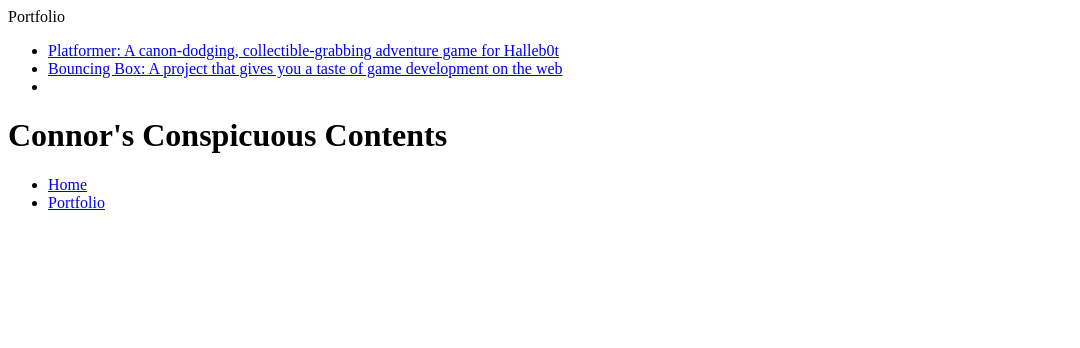
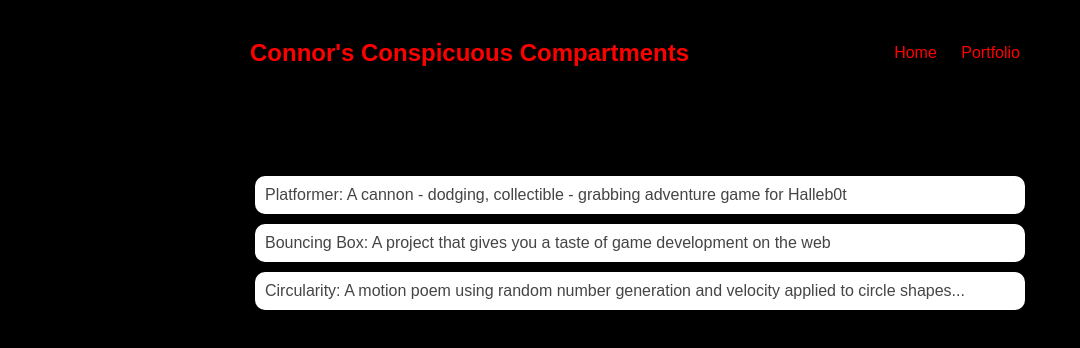
Before and after one commit to Connor-Egan/Connor-Egan.github.io, a plain HTML site: page portfolio.html in a window 1280 px wide. Shown: the whole page, without its empty margins (0-1080 px from the left). Drawn offline with Linux system fonts and the light colour scheme.

Commit message:
add portfolio.html file

```diff
--- a/portfolio.html
+++ b/portfolio.html
@@ -1,25 +1,14 @@
 <!DOCTYPE html>
 <html>
     <head>
-    <title> Connor's Conspicuous Contents</title>
+        <title>Connor's Conspicuous Compartments</title>
+        <link rel="stylesheet" href="style.css">
     </head>
 
     <body>
         <div id="all-contents">
             <nav>
-            <!--Nav stuff here...-->
-            </nav>
-            <main>
-                <div class="content">
-                    <hi>Portfolio</hi>
-                    <ul id="portfolio">
-                        <li><a href="projects/platformer/">Platformer: A canon-dodging, collectible-grabbing adventure game for Halleb0t</a></li>
-                        <li><a href="projects/bouncing-box/">Bouncing Box: A project that gives you a taste of game development on the web </a></li>
-                        <li><a href</li>
-                    </ul>
-                </div>
-            </main>
-            <h1> Connor's Conspicuous Contents</h1>
+                <h1>Connor's Conspicuous Compartments</h1>
                 <ul id="nav-ul">
                     <li class="nav-li">
                     <a class="nav-a" href="index.html">Home</a>
@@ -29,6 +18,17 @@
                     </li>
                 </ul>
             </nav>
+            <main>
+                <div class="content">
+                    <h1>Portfolio</h1>
+                    <ul id="portfolio">
+                        <li><a href="projects/platformer/">Platformer: A cannon - dodging, collectible - grabbing adventure game for Halleb0t</a></li>
+                        <li><a href="projects/bouncing-box/">Bouncing Box: A project that gives you a taste of game development on the web </a></li>
+                        <li><a href="projects/circularity/">Circularity: A motion poem using random number generation and velocity applied to circle shapes...</a></li>
+                    </ul>
+                </div>
+            </main>
+
         </div>
     </body>
 </html>
--- a/style.css
+++ b/style.css
@@ -1,6 +1,6 @@
 body {
     background: rgb(0, 0, 0);
-    color: rgb(0, 0, 0);
+    color: rgb(255, 0, 0);
     padding: 10px;
     font-family: arial;
 }
@@ -11,7 +11,7 @@ body {
 
 /* navigation menu */
 nav {
-    background: rgb(255, 0, 0);
+    background: rgb(0, 0, 0);
    margin: 0 auto;
     display: flex;
     padding: 10px;
@@ -21,7 +21,7 @@ nav {
 h1 {
     display: flex;
     align-items: center;
-    color: rgb(0, 0, 0);
+    color: rgb(255, 0, 0);
     flex: 1;
     margin: 0;
 }
@@ -34,12 +34,12 @@ h1 {
 }
 a {
     text-decoration: none;
-    color: #000000;
+    color: #ff0000;
 }
 
 /* main container area beneath menu */
 main {
-    background: rgb(255, 0, 0);
+    background: rgb(0, 0, 0);
     display: flex;
 }
 .sidebar {
@@ -56,9 +56,35 @@ main {
 
 /* portfolio styles */
 #interests {
-    border: 4px rgb(255, 255, 255) ridge;
+    border: 4px rgb(0, 0, 0) ridge;
     padding: 8px;
 }
 h2, h3 {
     margin: 0px;
 }
+/* portfolio styles */
+.content h1 {
+    color: black;
+}
+
+#portfolio {
+    list-style-type: none;
+    padding-left: 0;
+}
+
+#portfolio li {
+    background: #fff;
+    padding: 10px;
+    border-radius: 10px;
+    margin-bottom: 10px;
+}
+
+#portfolio li:hover {
+    background: #eee;
+}
+
+#portfolio a {
+    text-decoration: none;
+    color: #454545;
+}
+Extra Challenge
```
Lines whose indentation alone changed are shown as unchanged.
